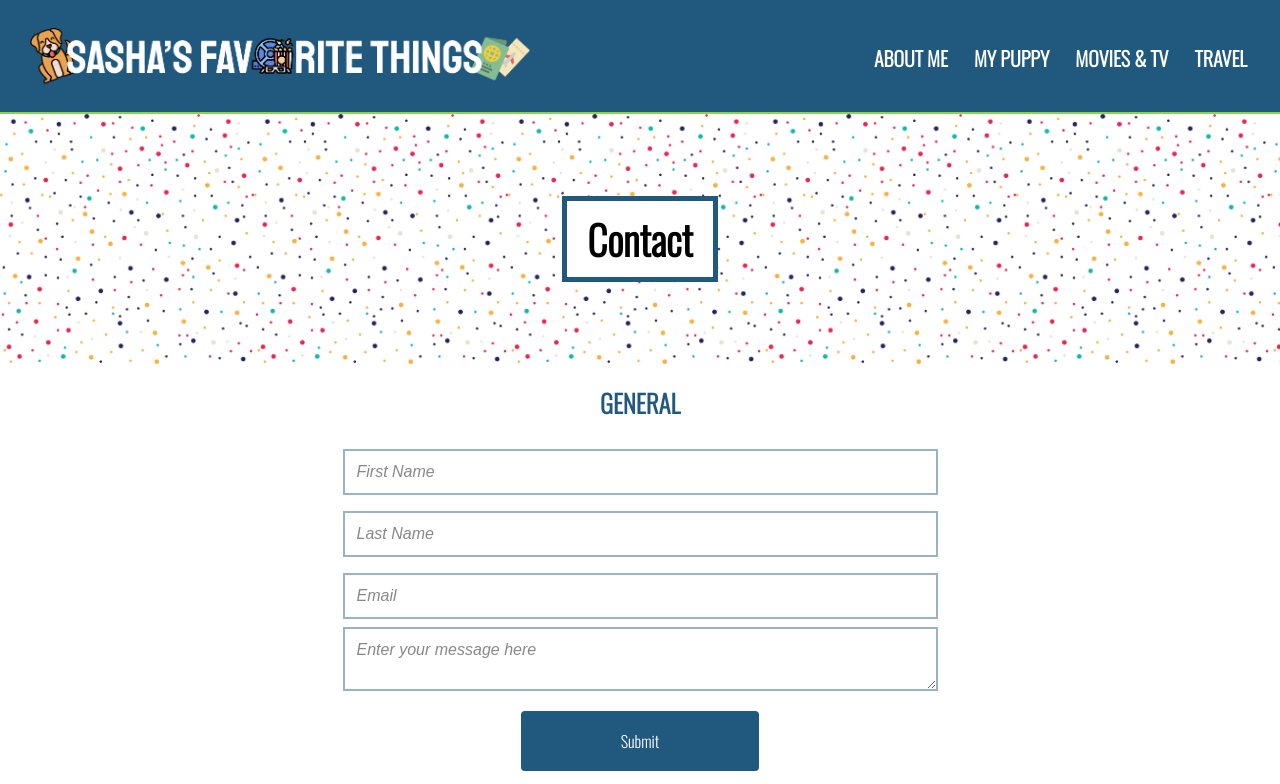
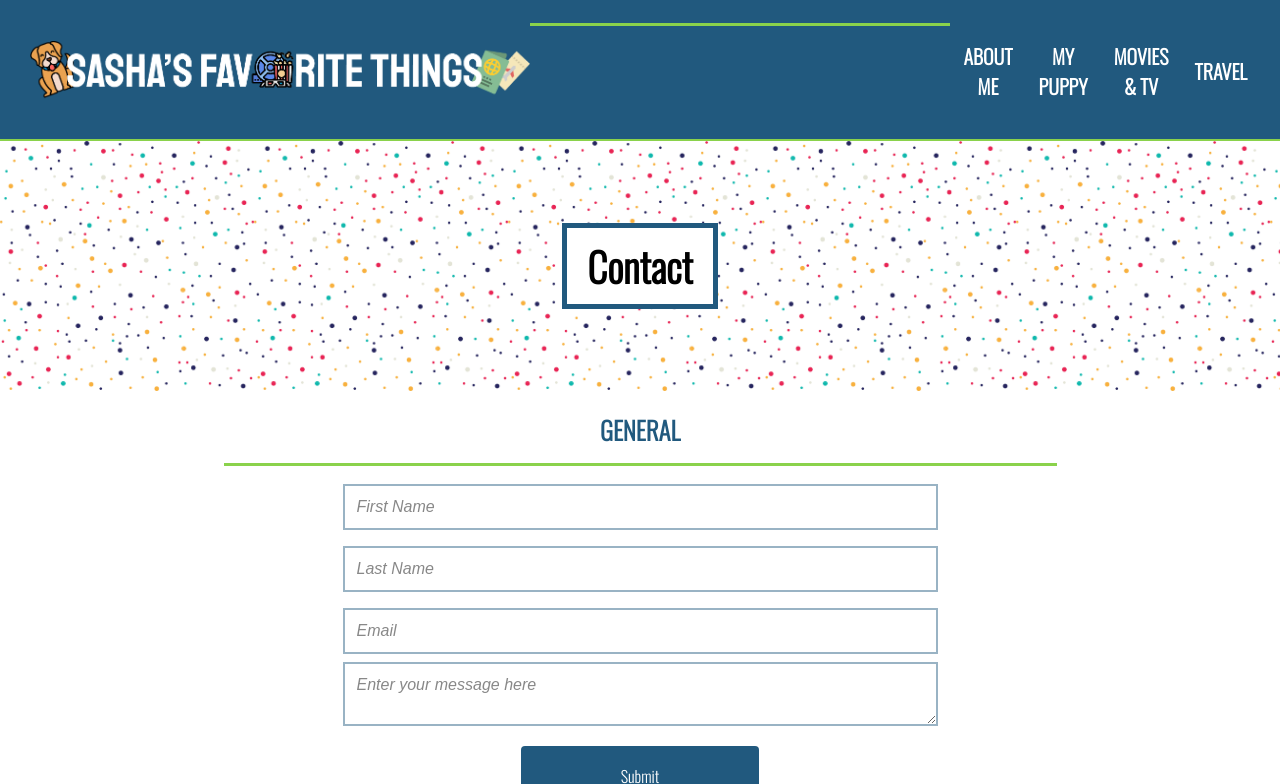
Before and after one commit to SashaKenkre/SI539_WebDesign_FinalProject, a plain HTML site: page contact.html in a window 1280 px wide. Shown: the top 784 px of the page. Drawn offline with nearby package versions, Linux system fonts and the light colour scheme.

Commit message:
Add files via upload

```diff
--- a/contact.html
+++ b/contact.html
@@ -20,7 +20,7 @@
 		<!-- <div>Icons made by <a href="https://www.flaticon.com/authors/photo3idea-studio" title="photo3idea_studio">photo3idea_studio</a> from <a href="https://www.flaticon.com/" title="Flaticon">www.flaticon.com</a></div> -->
 		<!-- <div>Icons made by <a href="https://www.flaticon.com/authors/photo3idea-studio" title="photo3idea_studio">photo3idea_studio</a> from <a href="https://www.flaticon.com/" title="Flaticon">www.flaticon.com</a></div> -->
 		<!-- <div>Icons made by <a href="https://www.flaticon.com/authors/photo3idea-studio" title="photo3idea_studio">photo3idea_studio</a> from <a href="https://www.flaticon.com/" title="Flaticon">www.flaticon.com</a></div> -->
-		<div id="line"></div>
+		<div class="line"></div>
 		<nav>
 			<ul class="nav_links">
 				<li><a href = "index.html">ABOUT ME</a></li>
@@ -40,7 +40,7 @@
 					<section>
 					<div class="form-group">
 						<h2 class="heading_full">General</h2>
-						<div id="line"></div>
+						<div class="line"></div>
 						<label id="name_pad" for="firstName"></label>
 						<input type="text" id="firstName" name="First Name" placeholder="First Name">
 
```
Also changed, not shown: bodie.html (+1 -1 lines), index.html (+1 -1 lines), travel.html (+1 -1 lines).
